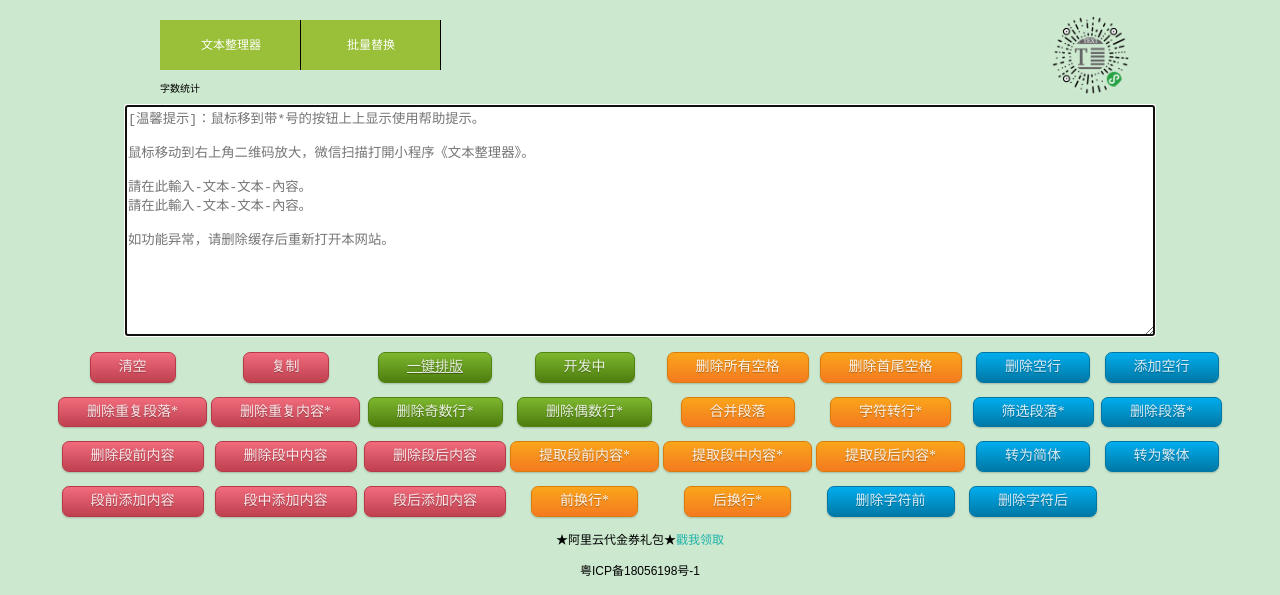
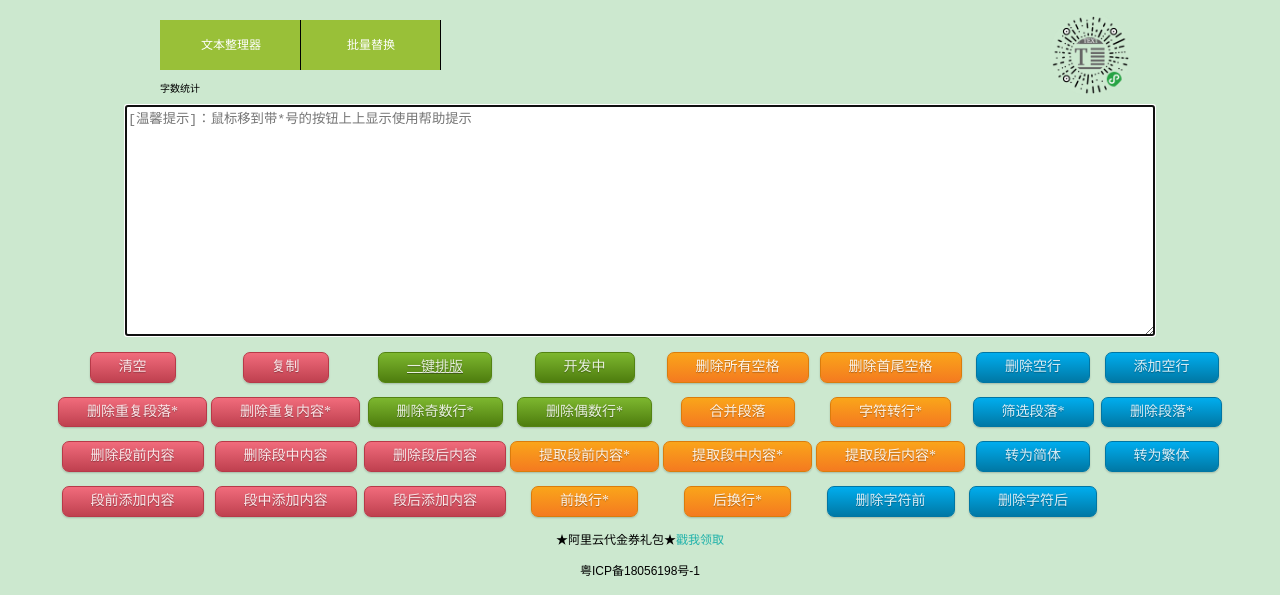
Before and after one commit to xjxing213/xjxing213.github.io, a plain HTML site: page index.html in a window 1280 px wide. Shown: the top 595 px of the page. Drawn offline with Linux system fonts and the light colour scheme.

Commit message:
Update index.html

```diff
--- a/index.html
+++ b/index.html
@@ -61,14 +61,7 @@
 	<div class="qr_code"><img src="/img/wbzl.png" /></div>
 <div align="center">
 <form>
-	<textarea id="txtarea" class="txtarea_index" autofocus placeholder="[温馨提示]：鼠标移到带*号的按钮上上显示使用帮助提示。
-
-鼠标移动到右上角二维码放大，微信扫描打開小程序《文本整理器》。
-
-請在此輸入-文本-文本-內容。
-請在此輸入-文本-文本-內容。
-
-如功能异常，请删除缓存后重新打开本网站。" rows=15 cols=120></textarea><br>
+	<textarea id="txtarea" class="txtarea_index" autofocus placeholder="[温馨提示]：鼠标移到带*号的按钮上上显示使用帮助提示" rows=15 cols=120></textarea><br>
 	<table align="center">
 	<tr align="center" border="1">
 	<td><button type="button" id="clear" class="button rosy">清空</button></td>
```
